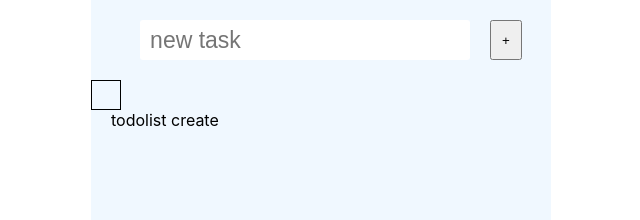
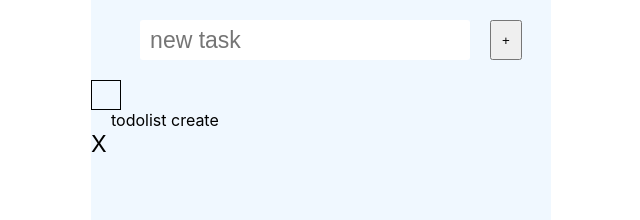
Before and after one commit to yejin32/todolist-ts, a React (Create React App) app: page / in a window 1280 px wide. Shown: the top 220 px of the page, without its empty margins (319-959 px from the left). Built offline with nearby package versions, Linux system fonts and the light colour scheme; the HTML template or start-up script is replaced by a standard one.

Commit message:
Feat: DeleteBtn 구현

```diff
--- a/src/App.tsx
+++ b/src/App.tsx
@@ -3,6 +3,7 @@ import Input from './components/Input';
 import styled from 'styled-components';
 import Checkbox from './components/Checkbox';
 import Text from './components/Text';
+import DeleteBtn from './components/DeleteBtn';
 
 const SMainContainer = styled.div`
     width:100%;
@@ -23,8 +24,9 @@ function App() {
     <SMainContainer>
       <div className='todoContainer'>
         <Input/>
-        <Checkbox/>
-        <Text children={'todolist create'}/>
+          <Checkbox/>
+          <Text children={'todolist create'}/>
+          <DeleteBtn/>
       </div>
     </SMainContainer>
   );
--- /dev/null
+++ b/src/components/DeleteBtn.tsx
@@ -0,0 +1,22 @@
+import React from 'react';
+import styled from 'styled-components';
+
+const SDeleteBtnContainer = styled.div`
+    width: 30px;
+    height: 30px;
+    font-size: 23px;
+`;
+
+interface DeleteBtnProps {
+    onClick?(): void;
+}
+
+const DeleteBtn = ({onClick}: DeleteBtnProps) => {
+    return (
+        <SDeleteBtnContainer onClick={onClick}>
+            X
+        </SDeleteBtnContainer>
+    );
+};
+
+export default DeleteBtn;
```
